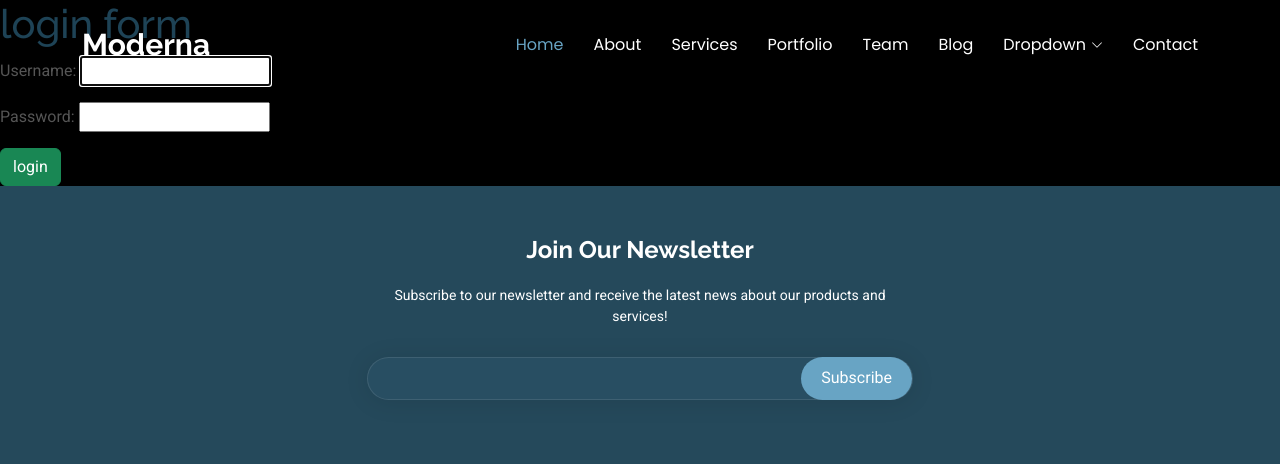
After one commit to mehdi900000/w3schools.django.amator, a Django app: page /account/login/ in a window 1280 px wide. The commit adds this page. Shown: the top 464 px of the page. Run offline with Django 5.2, Linux system fonts and the light colour scheme; some libraries are stand-ins or nearby versions.

Commit message:
add login

```diff
--- a/config/settings.py
+++ b/config/settings.py
@@ -125,3 +125,4 @@ STATICFILES_DIRS=[BASE_DIR/"static"]
 # https://docs.djangoproject.com/en/5.0/ref/settings/#default-auto-field
 
 DEFAULT_AUTO_FIELD = "django.db.models.BigAutoField"
+EMAIL_BACKEND='django.core.mail.backends.console.EmailBackend'
--- a/config/urls.py
+++ b/config/urls.py
@@ -22,4 +22,5 @@ urlpatterns = [
     path("admin/", admin.site.urls),
     # path("post/",include('w3school.urls')),
     path("",include('post.urls')),
+    path("account/",include('django.contrib.auth.urls')),
 ]
--- a/template/base.html
+++ b/template/base.html
@@ -59,17 +59,8 @@
           <li><a href="blog.html">Blog</a></li>
           <li class="dropdown"><a href="#"><span>Dropdown</span> <i class="bi bi-chevron-down toggle-dropdown"></i></a>
             <ul>
-              <li><a href="#">Dropdown 1</a></li>
-              <li class="dropdown"><a href="#"><span>Deep Dropdown</span> <i class="bi bi-chevron-down toggle-dropdown"></i></a>
-                <ul>
-                  <li><a href="#">Deep Dropdown 1</a></li>
-                  <li><a href="#">Deep Dropdown 2</a></li>
-                  <li><a href="#">Deep Dropdown 3</a></li>
-                  <li><a href="#">Deep Dropdown 4</a></li>
-                  <li><a href="#">Deep Dropdown 5</a></li>
-                </ul>
-              </li>
-              <li><a href="#">Dropdown 2</a></li>
+              <li><a href="#">{{user.username}}</a></li>
+              <li><a href="{% url 'login' %}">login</a></li>
               <li><a href="#">Dropdown 3</a></li>
               <li><a href="#">Dropdown 4</a></li>
             </ul>
--- /dev/null
+++ b/template/registration/login.html
@@ -0,0 +1,12 @@
+{%extends 'base.html'%}
+
+    {% block content %}
+
+        <h1>login form</h1>
+        <form method="post">
+            {%csrf_token%}
+            {{form.as_p}}
+            <button type="submit" class="btn btn-success">login</button>
+        </form>
+
+    {% endblock content %}
```
